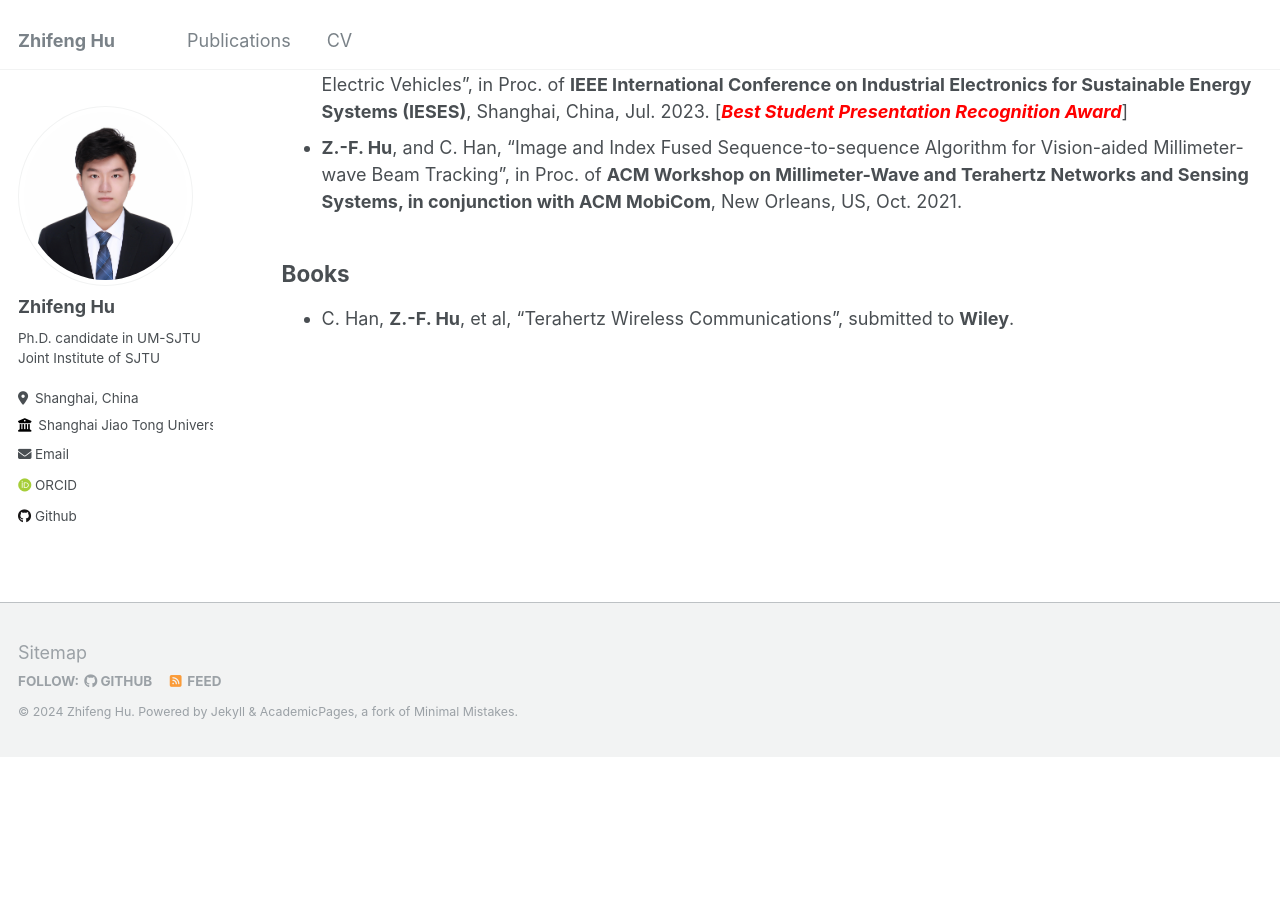
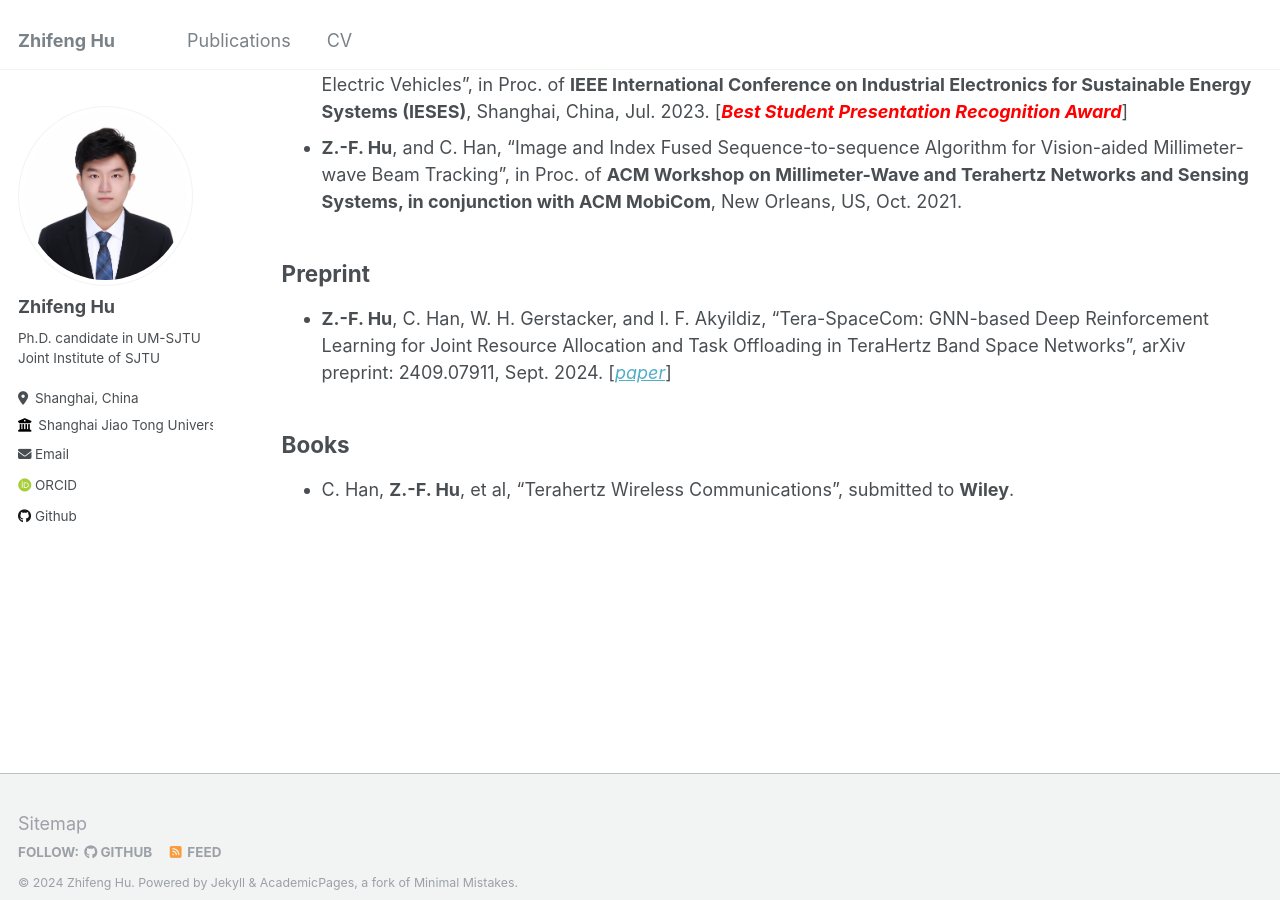
Before and after one commit to CantorHu/CantorHu.github.io, a Jekyll site: the page built from _pages/publications.md, in a window 1280 px wide and 900 px high, scrolled down 531 px. Built offline with Jekyll 4.4.1, drawn with Linux system fonts in a browser that asks for light colours; some web fonts are replaced; before the commit the page ends 1289 px from its top, so only the background shows below that.

Commit message:
Update publications.md

```diff
--- a/_pages/publications.md
+++ b/_pages/publications.md
@@ -17,6 +17,10 @@
 - **Z.-F. Hu**, R.-K. Huang, and C. Han, "Multi-agent Deep Reinforcement Learning for Charging Coordination of Electric Vehicles", in Proc. of **IEEE International Conference on Industrial Electronics for Sustainable Energy Systems (IESES)**, Shanghai, China, Jul. 2023. [_**<font color='red'>Best Student Presentation Recognition Award</font>**_]
 - **Z.-F. Hu**, and C. Han, "Image and Index Fused Sequence-to-sequence Algorithm for Vision-aided Millimeter-wave Beam Tracking", in Proc. of **ACM Workshop on Millimeter-Wave and Terahertz Networks and Sensing Systems, in conjunction with ACM MobiCom**, New Orleans, US, Oct. 2021.
 
+Preprint
+-----
+- **Z.-F. Hu**, C. Han, W. H. Gerstacker, and I. F. Akyildiz, "Tera-SpaceCom: GNN-based Deep Reinforcement Learning for Joint Resource Allocation and Task Offloading in TeraHertz Band Space Networks", arXiv preprint: 2409.07911, Sept. 2024. [[*paper*](https://arxiv.org/abs/2409.07911)]
+
 Books
 -----
 - C. Han, **Z.-F. Hu**, et al, "Terahertz Wireless Communications", submitted to **Wiley**.
```
